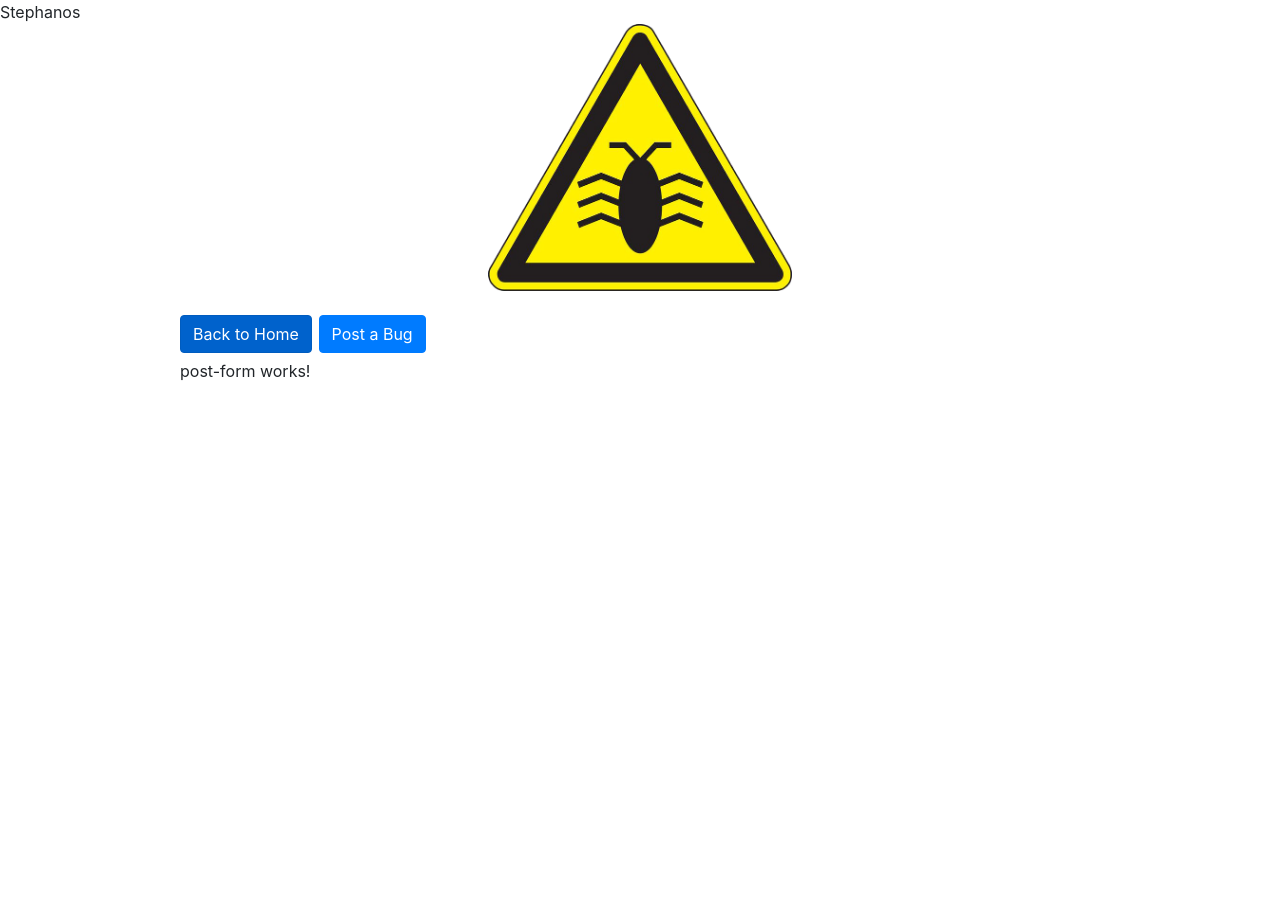
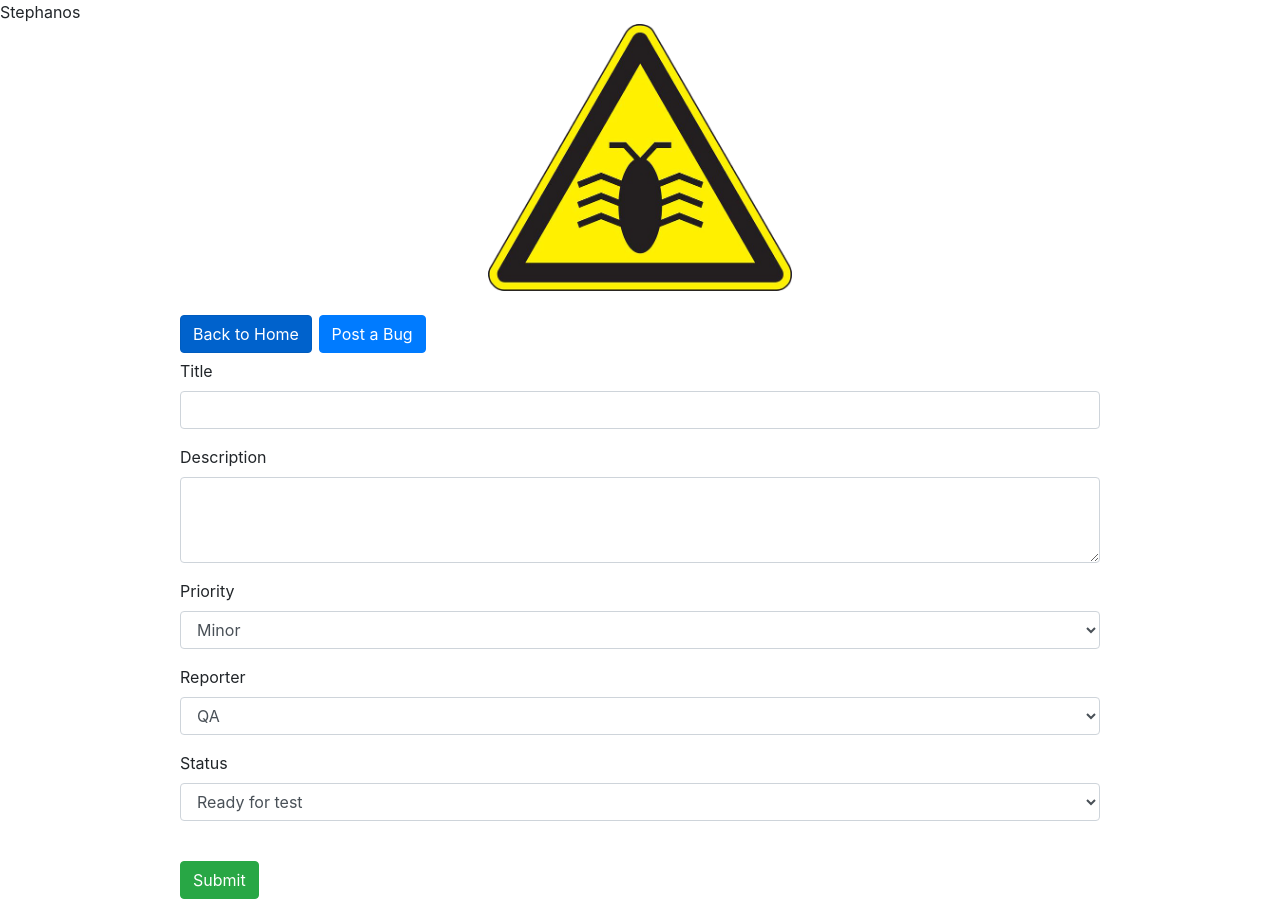
Before and after one commit to PCMacOS/Angular-Academy-Project, an Angular app: page /post in a window 1280 px wide. Before the commit the page ends 800 px from the top, so only its background shows below. Built offline with nearby package versions, Linux system fonts and the light colour scheme.

Commit message:
Make the post form

```diff
--- a/src/app/modules/table/post-form/post-form.component.html
+++ b/src/app/modules/table/post-form/post-form.component.html
@@ -1 +1,44 @@
-<p>post-form works!</p>
+<form [formGroup]="postForm" (ngSubmit)="onSubmit()">
+
+    <div class="form-group">
+      <label>Title</label>
+      <input formControlName="title" class="form-control" type="text">
+      <div *ngIf="postForm.get('title').invalid && postForm.get('title').dirty">
+          <div *ngIf="postForm.get('title').errors?.required ">Title is required</div>
+      </div>
+    </div>
+
+    <div class="form-group">
+      <label>Description</label>
+      <textarea class="form-control" formControlName="description" type="text" rows="3"></textarea>
+      <div *ngIf="postForm.get('description').invalid && postForm.get('description').dirty">
+          <div *ngIf="postForm.get('description').errors?.required ">Description is required</div>
+      </div>
+    </div>
+
+    <div class="form-group">
+      <label>Priority</label>
+      <select class="form-control" formControlName="priority">
+          <option class="dropdown-item" *ngFor="let priority of priority">{{priority}}</option>
+      </select>
+    </div>
+
+    <div class="form-group">
+      <label>Reporter</label>
+      <select class="form-control" formControlName="reporter">
+          <option class="dropdown-item" *ngFor="let reporter of reporter">{{reporter}}</option>
+      </select>
+    </div>
+
+    <div class="form-group">
+      <label for="exampleFormControlSelect1">Status</label>
+      <select class="form-control" formControlName="status">
+          <option class="dropdown-item" *ngFor="let status of status">{{status}}</option>
+      </select>
+    </div>
+
+
+    <br>
+    <button class="btn btn-success">Submit</button>
+
+  </form>
--- a/src/app/modules/table/post-form/post-form.component.ts
+++ b/src/app/modules/table/post-form/post-form.component.ts
@@ -1,4 +1,5 @@
 import { Component, OnInit } from '@angular/core';
+import { FormGroup, FormControl, Validators } from '@angular/forms';
 
 @Component({
   selector: 'angularAcademyProject-post-form',
@@ -7,9 +8,24 @@ import { Component, OnInit } from '@angular/core';
 })
 export class PostFormComponent implements OnInit {
 
+  status: any = ['Ready for test', 'Done', 'Rejected'];
+  reporter: any = ['QA', 'PO', 'DEV'];
+  priority: any = ['Minor', 'Major', 'Critical'];
+  postForm: FormGroup;
   constructor() { }
 
   ngOnInit() {
+    this.postForm = new FormGroup({
+      title: new FormControl('', Validators.required),
+      description: new FormControl('', Validators.required),
+      priority: new FormControl('', Validators.required),
+      reporter: new FormControl('', Validators.required),
+      status: new FormControl('', Validators.required),
+    });
+  }
+
+  onSubmit(){
+    console.log(this.postForm.value);
   }
 
 }
--- a/src/app/modules/table/table.module.ts
+++ b/src/app/modules/table/table.module.ts
@@ -2,13 +2,14 @@ import { NgModule } from '@angular/core';
 import { CommonModule } from '@angular/common';
 import { TableComponent } from './table/table.component';
 import { PostFormComponent } from './post-form/post-form.component';
+import { ReactiveFormsModule } from '@angular/forms';
 
 
 
 @NgModule({
   declarations: [TableComponent, PostFormComponent],
   imports: [
-    CommonModule
+    CommonModule, ReactiveFormsModule
   ],
   exports: [TableComponent, PostFormComponent]
 })
```
